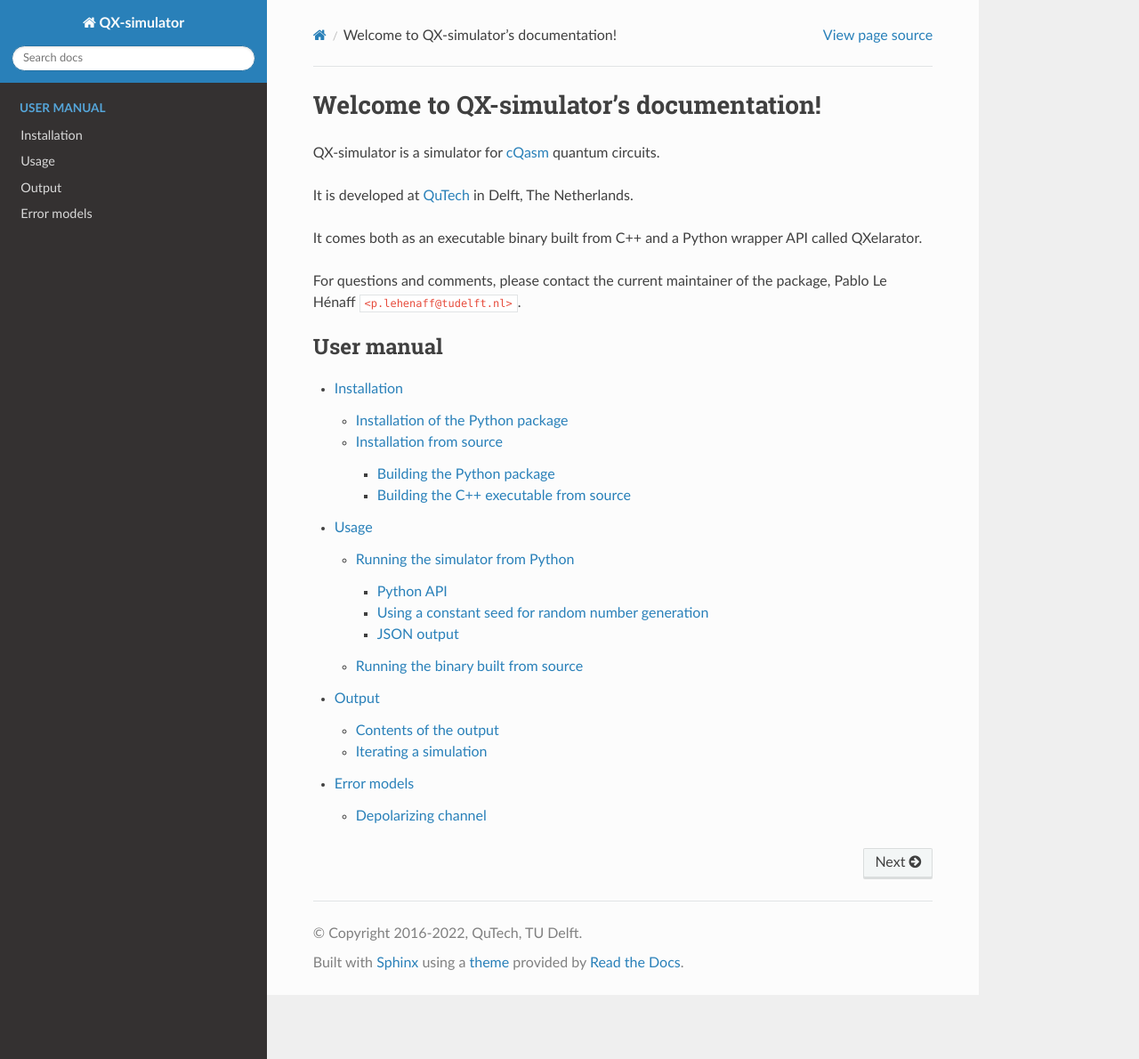
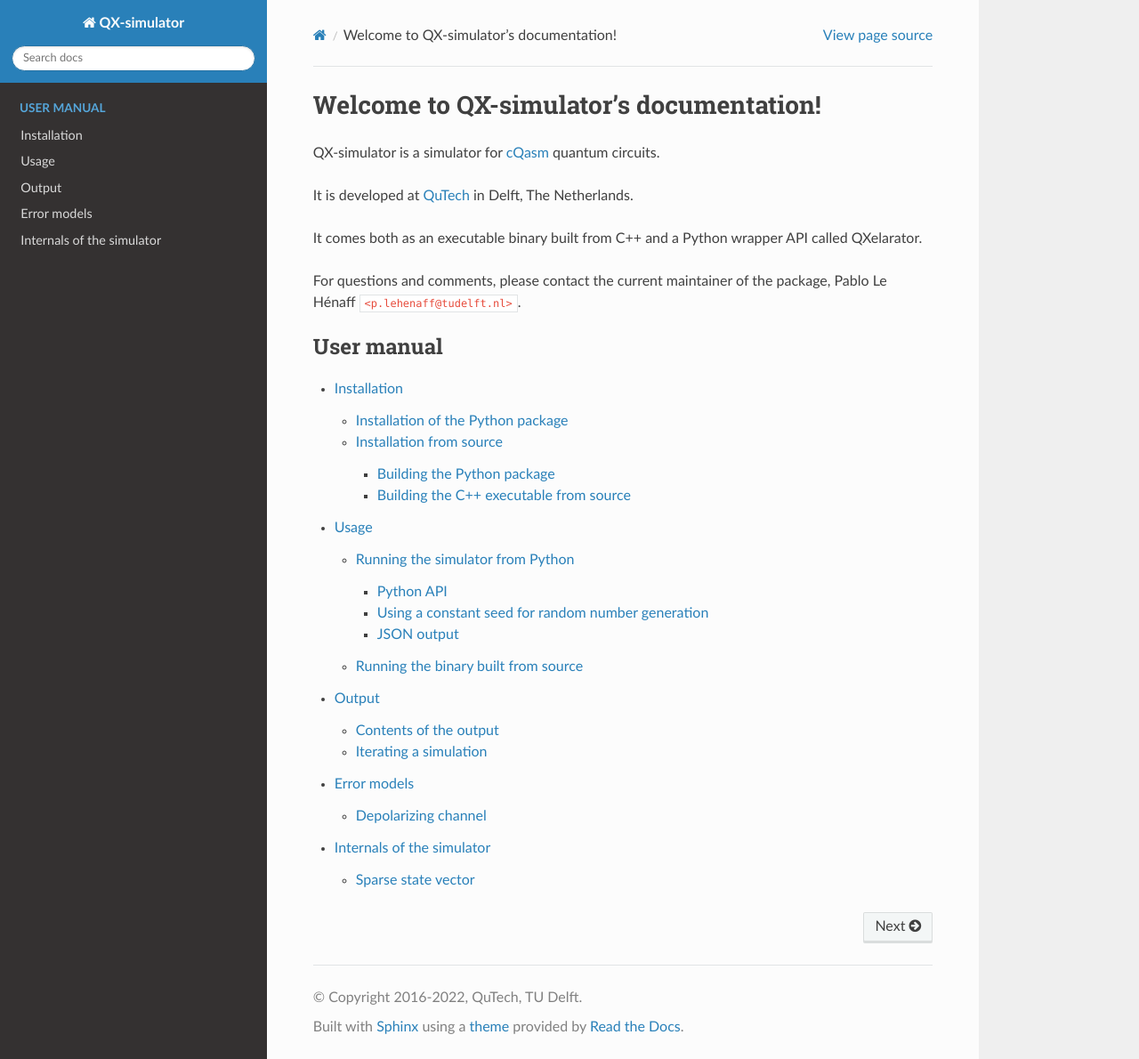
Before and after one commit to QuTech-Delft/qx-simulator, a Sphinx documentation site: the page built from docs/index.rst, in a window 1280 px wide and 1190 px high. Shown: the whole window at 89% size. Built offline with Sphinx 7.4.7 and the Read the Docs theme 2.0.0, drawn with Linux system fonts in a browser that asks for light colours; some of the changed lines change nothing that is shown.

Commit message:
Add documentation chapter about internals

```diff
--- a/docs/index.rst
+++ b/docs/index.rst
@@ -17,3 +17,4 @@
    manual/usage
    manual/output
    manual/error_models
+   manual/internals
--- /dev/null
+++ b/docs/manual/internals.rst
@@ -0,0 +1,15 @@
+==========================
+Internals of the simulator
+==========================
+
+
+Sparse state vector
+-------------------
+
+QX-simulator internally represents a quantum state using a hash table mapping kets (e.g. ``|0010110>``) to
+their associated complex amplitudes, and omits zero (or near-zero) amplitudes.
+
+You can read about this approach in `this paper <https://dl.acm.org/doi/10.1145/3491248>`
+by Samuel Jaques and Thomas Häner. Note however that QX-simulator was developed independently and the internal implementation differs.
+
+This way to represent a quantum state is, in a lot of cases, very beneficial in terms of simulation runtime and memory usage.
```
